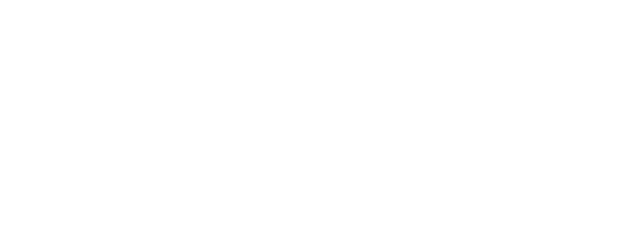
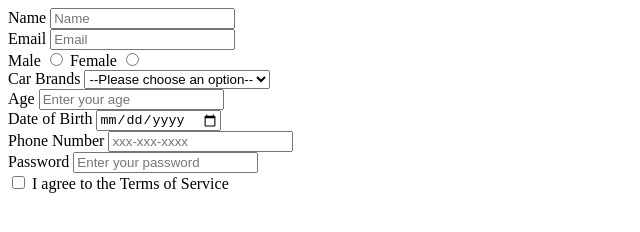
Before and after one commit to acciojob/signup-form-car-Jagrit0007, a website: page main.html in a window 1280 px wide. Shown: the whole page, without its empty margins (0-640 px from the left). Drawn offline with Linux system fonts and the light colour scheme.

Commit message:
created a submission

```diff
--- a/main.html
+++ b/main.html
@@ -8,6 +8,43 @@
 
 <body>
 	<!-- the entire body must be written by student -->
+	<form method="post">
+		<label for="name">Name</label>
+		<input type="text" id="name" placeholder="Name" required>
+		<br>
+		<label for="email">Email</label>
+		<input type="Email" id="email" placeholder="Email" required>
+		<br>
+		<label for="gender_m">Male</label>
+        <input type="radio" id="gender_m" name="gender" value="male" placeholder="Please choose an option" required>
+       <label for="gender_f">Female</label>
+       <input type="radio" id="gender_f" name="gender" value="female" placeholder="Please choose an option" required>
+       <br> <label for="car-brands">Car Brands</label>
+  <select id="car-brands" name="carBrands" required>
+    <option value="" disabled selected>--Please choose an option--</option>
+    <option value="toyota">Toyota</option>
+    <option value="honda">Honda</option>
+    <option value="ford">Ford</option>
+    <!-- Add more options as needed -->
+ </select><br>
+		<label for="age">Age</label>
+<input type="number" id="age" name="age" placeholder="Enter your age" min="0" required><br>
+<label for="dob">Date of Birth</label>
+<input type="date" id="dob" name="dob" required>
+		<br>
+<label for="phone">Phone Number</label>
+<input type="tel" id="phone" name="phone" pattern="[0-9]{3}-[0-9]{3}-[0-9]{4}" placeholder="xxx-xxx-xxxx">
+<br>
+		<label for="password">Password</label>
+<input type="password" id="password" name="password" placeholder="Enter your password" required>
+<br>
+		<label>
+    <input type="checkbox" name="tos" required>
+    I agree to the Terms of Service
+</label>
+
+
+	</form>
     <script type="text/javascript" src="./script.js">
 </script>
 
```
